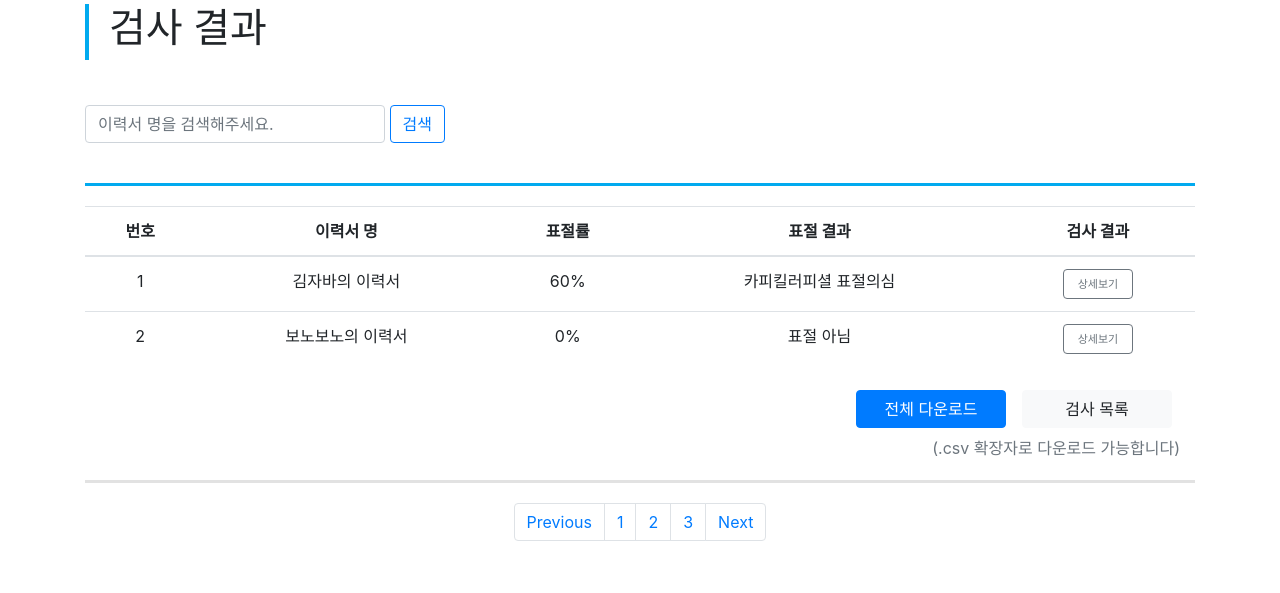
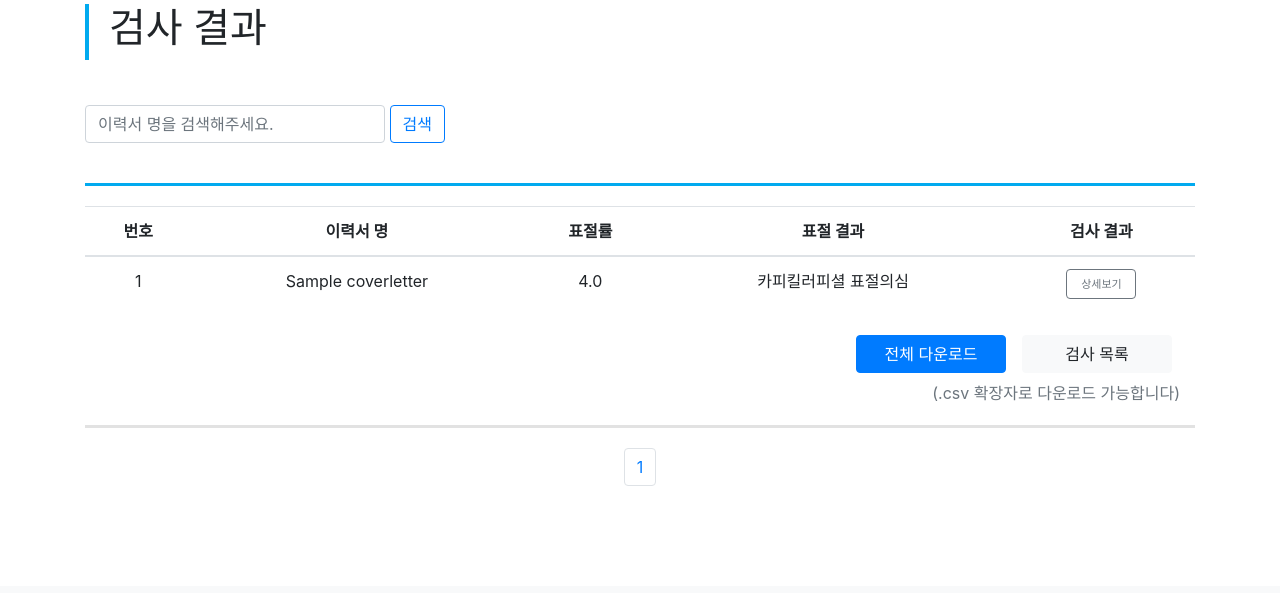
Before and after one commit to KIC-CAMPUS/python_project, a Django app: page /detail/ in a window 1280 px wide. Shown: the part 214-807 px from the top of the page. After the commit the page ends 700 px from the top, so only its background shows below. Run offline with Django 4.2, Linux system fonts and the light colour scheme; a user stored in the database is signed in; tables that the repository leaves empty hold one stand-in row (values such as "Sample post"); some libraries are stand-ins or nearby versions.

Commit message:
표절 검사 결과 목록 페이지, 상세 페이지 구현- detail에서 다른 이름으로 변경할 예정

```diff
--- a/workspace/prj/coverletter_site/urls.py
+++ b/workspace/prj/coverletter_site/urls.py
@@ -6,9 +6,9 @@ urlpatterns = [
    path("", views.index, name='main'),
    path("upload/", views.CoverLetterCreated.as_view(), name='upload'),
    path("result_list/", views.CoverLetterList.as_view(), name='result_list'),
+   path("detail/", views.CoverLetterResultList.as_view(), name='detail_list'),
+   path("detail/<int:pk>/", views.CoverLetterDetail.as_view(), name='detail_detail'),
    path("howtouse/", views.howtouse, name='howtouse'),
    path("check/", views.spelling_check),
    path("count/", views.characters_count),
-   path("detail/", views.detail),
-   path("detail/1/", views.details),
 ]
--- a/workspace/prj/coverletter_site/views.py
+++ b/workspace/prj/coverletter_site/views.py
@@ -1,10 +1,11 @@
 from typing import Any
 from django.db.models.query import QuerySet
+from django.db.models import Q
 from django.forms.models import BaseModelForm
 from django.http import HttpResponse
 from django.shortcuts import render
 from django.urls import reverse_lazy
-from django.views.generic import ListView, CreateView
+from django.views.generic import ListView, CreateView, DetailView
 from django.contrib.auth.mixins import LoginRequiredMixin
 
 from .models import CoverLetter
@@ -57,3 +58,16 @@ class CoverLetterList(LoginRequiredMixin, ListView):
    def get_queryset(self) -> QuerySet[Any]:
       user = self.request.user
       return super().get_queryset().filter(user=user)
+
+# 자소서 표절 결과 목록
+class CoverLetterResultList(CoverLetterList):
+   template_name = "coverletter_site/detail.html"
+
+   def get_queryset(self) -> QuerySet[Any]:
+      user = self.request.user
+      return super(ListView, self).get_queryset().filter(~Q(rate__exact=None), user=user)
+
+# 자소서 표절 결과 상세 페이지
+class CoverLetterDetail(DetailView):
+   model = CoverLetter
+   template_name = "coverletter_site/details.html"
--- a/workspace/prj/review_site/views.py
+++ b/workspace/prj/review_site/views.py
@@ -34,6 +34,7 @@ class ReviewDetail(DetailView):
       context['reply_list'] = Reply.objects.filter(review = self.get_object()).all()
       return context
 
+# 이용 후기 수정
 class ReviewEdit(UpdateView):
    model = Review
    fields = ('title', 'content', 'upload_file')
--- a/workspace/prj/templates/coverletter_site/detail.html
+++ b/workspace/prj/templates/coverletter_site/detail.html
@@ -30,22 +30,16 @@
                 </tr>
                 </thead>
                 <tbody> <!-- 테이블 바디부분을 누르면 상세창으로 이동 -->
+                {% for coverletter in coverletter_list %}
                 <tr>
-                    <td>1</td>
-                    <td>김자바의 이력서</td>
-                    <td>60%</td>
+                    <td>{{ coverletter.pk }}</td>
+                    <td>{{ coverletter.title }}</td>
+                    <td>{{ coverletter.rate }}</td>
                     <td>카피킬러피셜 표절의심</td>
                     <td><a class="btn btn-outline-secondary align-middle" type="button"
-                           style="width:70px; height:30px; font-size:11px" href="/detail/1">상세보기</a></td>
+                           style="width:70px; height:30px; font-size:11px" href="{% url 'detail_detail' pk=coverletter.pk %}">상세보기</a></td>
                 </tr>
-                <tr>
-                    <td>2</td>
-                    <td>보노보노의 이력서</td>
-                    <td>0%</td>
-                    <td>표절 아님</td>
-                    <td><a class="btn btn-outline-secondary align-middle" type="button"
-                           style="width:70px; height:30px; font-size:11px" href="/detail/1">상세보기</a></td>
-                </tr>
+                {% endfor %}
                 </tbody>
             </table>
             <div class="container d-flex justify-content-end">
@@ -64,11 +58,29 @@
         <div class="linebox_table"></div>
         <nav aria-label="Page navigation example">
             <ul class="pagination justify-content-center">
-                <li class="page-item"><a class="page-link" href="#">Previous</a></li>
-                <li class="page-item"><a class="page-link" href="#">1</a></li>
-                <li class="page-item"><a class="page-link" href="#">2</a></li>
-                <li class="page-item"><a class="page-link" href="#">3</a></li>
-                <li class="page-item"><a class="page-link" href="#">Next</a></li>
+                {% if page_obj.has_previous %}
+                <li class="page-item">
+                    <a class="page-link" href="{% url 'result_list' %}?page={{page_obj.previous_page_number }}">
+                        Previous
+                    </a>
+                </li>
+                {% endif %}
+
+                {% for page_no in page_obj.paginator.page_range %}
+                    <li class="page-item">
+                        <a class="page-link" href="{% url 'result_list' %}?page={{page_no}}">
+                            {{ page_no }}
+                        </a>
+                    </li>
+                {% endfor %}
+
+                {% if page_obj.has_next %}
+                <li class="page-item">
+                    <a class="page-link" href="{% url 'result_list' %}?page={{page_obj.next_page_number }}">
+                        Next
+                    </a>
+                </li>
+                {% endif %}
             </ul>
         </nav>
     </div>
```
